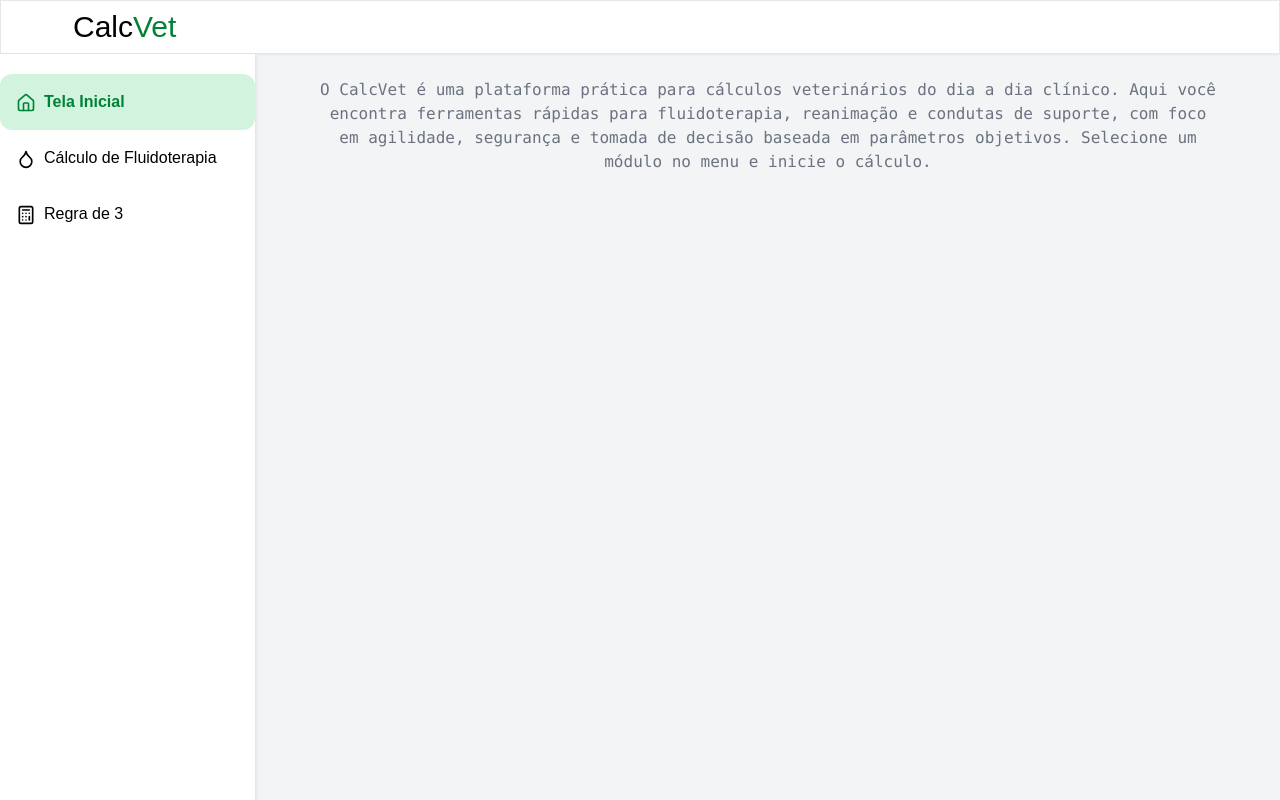
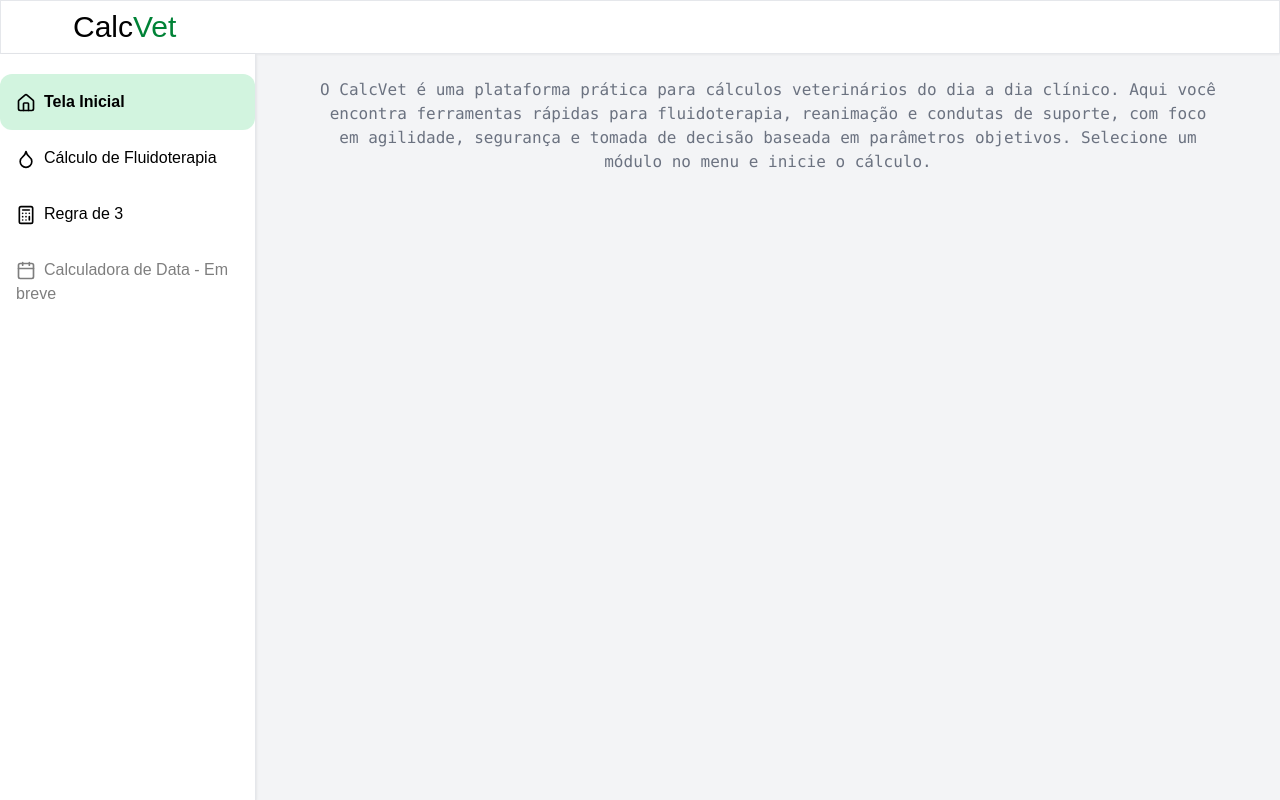
Before and after one commit to Rennan1/calcVet, a React (Vite) app: page / in a window 1280 px wide. Built offline with nearby package versions, Linux system fonts and the light colour scheme.

Commit message:
Adicionado calculadora de data ao sidebar (em breve)

```diff
--- a/src/components/Sidebar.jsx
+++ b/src/components/Sidebar.jsx
@@ -1,10 +1,10 @@
-import { Calculator, Droplet, House } from "lucide-react";
+import { Calculator, Droplet, House, Calendar } from "lucide-react";
 import React from "react";
 import { NavLink } from "react-router-dom";
 
 const Sidebar = () => {
   const linkClass = ({ isActive }) =>
-    `p-4 transition ${
+    `p-4 transition${
       isActive
         ? "text-primary font-semibold bg-green-500/20 rounded-xl"
         : "hover:text-primary hover:scale-110"
@@ -25,6 +25,10 @@ const Sidebar = () => {
           <Calculator className="inline-block mr-2" size={20} />
           Regra de 3
         </NavLink>
+        <div className="p-4 transition opacity-50 cursor-not-allowed">
+          <Calendar className="inline-block mr-2" size={20} />
+          Calculadora de Data - Em breve
+        </div>
       </ul>
     </aside>
   );
```
